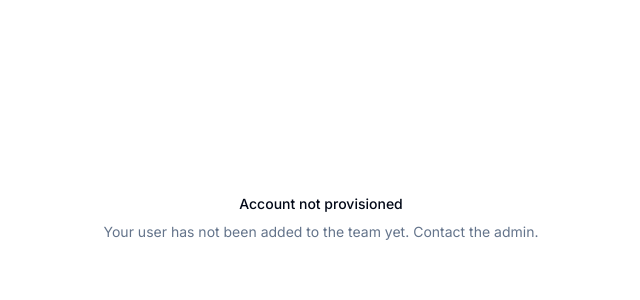
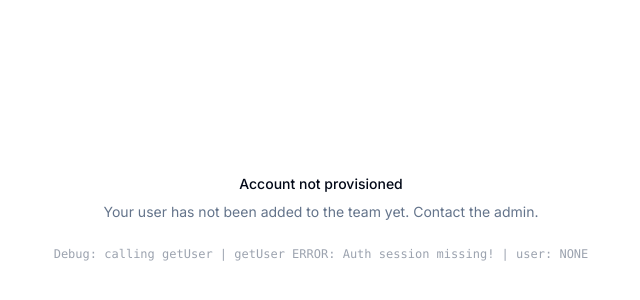
Before and after one commit to AshutoshChandraPant/live_ops, a Next.js app: page /planning in a window 1280 px wide. Shown: the part 182-482 px from the top of the page, without its empty margins (319-959 px from the left). Built offline with nearby package versions, Linux system fonts and the light colour scheme; no server answers; the database is empty.

Commit message:
Show debug info on Account not provisioned screen

```diff
--- a/app/planning/page.tsx
+++ b/app/planning/page.tsx
@@ -42,10 +42,13 @@ export default function PlanningPage() {
 
   if (!role) {
     return (
-      <div className="flex flex-col items-center justify-center h-screen gap-2 text-sm">
+      <div className="flex flex-col items-center justify-center h-screen gap-2 text-sm p-4">
         <p className="text-foreground font-medium">Account not provisioned</p>
         <p className="text-muted-foreground">
           Your user has not been added to the team yet. Contact the admin.
+        </p>
+        <p className="text-xs font-mono text-gray-400 max-w-2xl text-center break-all mt-4">
+          Debug: {debug}
         </p>
       </div>
     )
```
